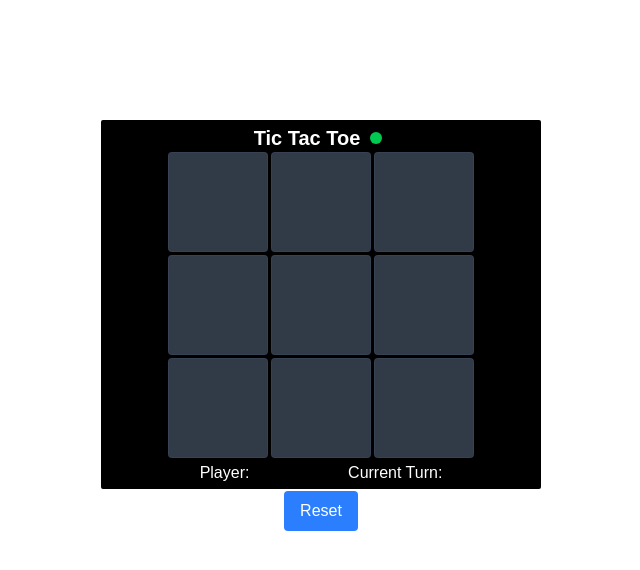
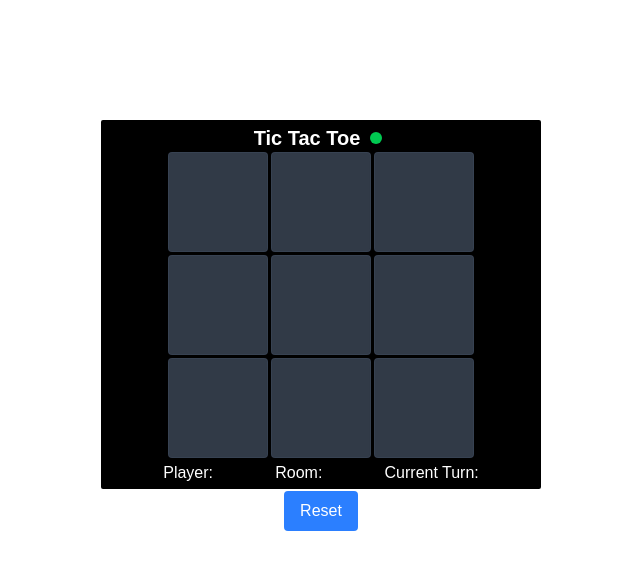
Before and after one commit to pmanni02/local-multiplayer-tic-tac-toe, a Next.js app in the folder apps/web/: page /game in a window 1280 px wide. Shown: the top 570 px of the page, without its empty margins (319-959 px from the left). Built offline with nearby package versions, Linux system fonts and the light colour scheme; no server answers.

Commit message:
update ui to show room name and fix reset

```diff
--- a/apps/web/app/game/game-info.tsx
+++ b/apps/web/app/game/game-info.tsx
@@ -1,16 +1,23 @@
 export function GameInfo({
   playerChar,
+  roomName,
   gameStatus,
 }: {
   playerChar: string;
+  roomName: string;
   gameStatus: string;
 }) {
   return (
     <div className="flex justify-evenly pb-1 bg-black rounded-b-xs">
-      <div>
+      <div id="player-char">
         <p className="items-center text-white text-m">Player: {playerChar}</p>
       </div>
-      <div>
+      <div id="game-room">
+        <p className="items-center text-white text-m">
+          Room: {roomName}
+        </p>
+      </div>
+      <div id="current-turn">
         <p className="items-center text-white text-m">
           Current Turn: {gameStatus}
         </p>
--- a/apps/web/app/game/page.tsx
+++ b/apps/web/app/game/page.tsx
@@ -89,8 +89,8 @@ export default function Game() {
             room={currentRoom}
             socket={socket}
           />
-          <GameInfo playerChar={playerChar} gameStatus={gameStatus} />
-          <ResetGameButton socket={socket} />
+          <GameInfo playerChar={playerChar} roomName={currentRoom} gameStatus={gameStatus} />
+          <ResetGameButton roomName={currentRoom}/>
         </div>
       </div>
     </>
--- a/apps/web/app/game/reset-game-button.tsx
+++ b/apps/web/app/game/reset-game-button.tsx
@@ -1,24 +1,27 @@
 import { Socket } from "socket.io-client";
 import { Nullable } from "../../global";
+import { useSocket } from "../socketContext";
 
-const resetSquares = (socket: Socket) => {
+const resetSquares = (socket: Nullable<Socket>, roomName: string) => {
   const newSquares = Array(9).fill("");
   if (socket) {
     socket.emit("events", {
       squares: newSquares,
       status: "",
       currentPlayer: "X",
+      room: roomName
     });
   }
 };
 
-export function ResetGameButton({ socket }: { socket: Nullable<Socket> }) {
+export function ResetGameButton({ roomName }: { roomName: string }) {
+  const socket = useSocket();
   return (
     <div className="flex flex-row justify-center p-[2px]">
       <button
         type="button"
         className="text-white bg-blue-500 hover:bg-blue-700 py-2 px-4 rounded"
-        onClick={() => resetSquares(socket!)}
+        onClick={() => resetSquares(socket, roomName)}
       >
         Reset
       </button>
```
